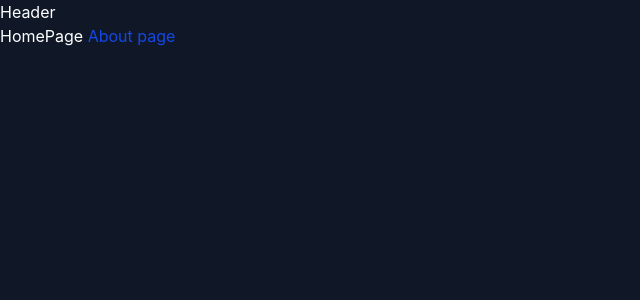
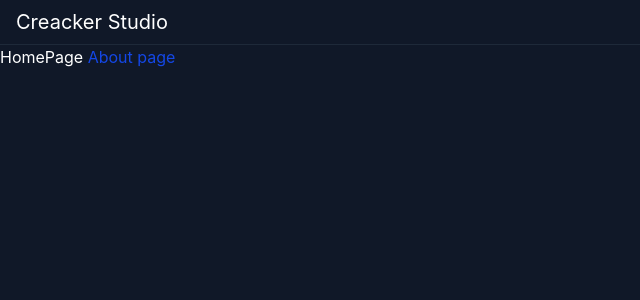
Before and after one commit to silvante/cracker_studio, a React (Vite) app: page / in a window 1280 px wide. Shown: the top 300 px of the page, without its empty margins (0-640 px from the left). Built offline with nearby package versions, Linux system fonts and the light colour scheme.

Commit message:
Header is feeting so good with colors and borders :)

```diff
--- a/src/app/layouts/MainLayout/ui/Header.tsx
+++ b/src/app/layouts/MainLayout/ui/Header.tsx
@@ -1,6 +1,8 @@
 const Header = () => {
   return (
-    <header>Header</header>
+    <header className="w-full flex items-center justify-between u_p border-b border-gray-800">
+      <span className="text-xl">Creacker Studio</span>
+    </header>
   )
 }
 
--- a/src/index.css
+++ b/src/index.css
@@ -15,3 +15,8 @@
 body {
   @apply bg-gray-900 text-white;
 }
+
+/* universal padding */
+.u_p {
+  @apply px-4 py-2
+}
```
